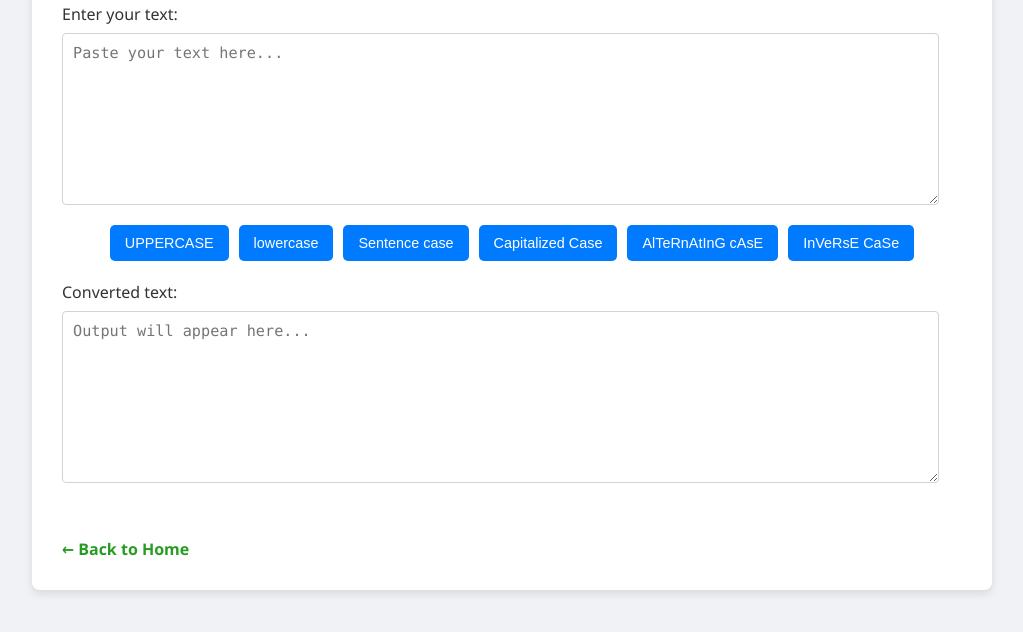
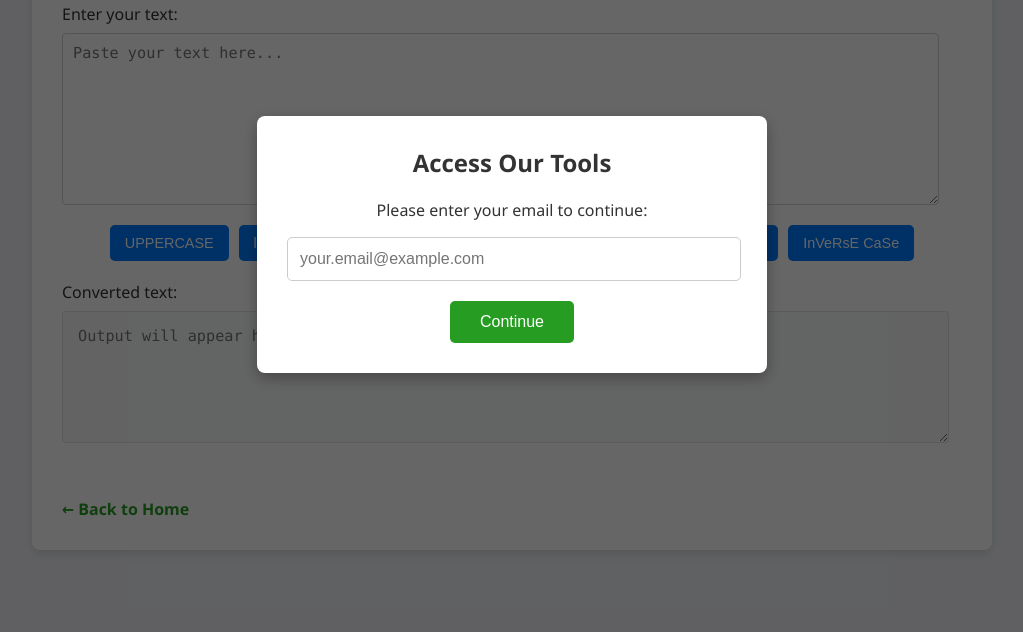
Before and after one commit to yanivbarlev/startwebtools, a plain HTML site: page text-case-converter.html in a window 1280 px wide. Shown: the part 156-788 px from the top of the page, without its empty margins (128-1151 px from the left). Drawn offline with Linux system fonts and the light colour scheme.

Commit message:
email collect setup

```diff
--- a/text-case-converter.html
+++ b/text-case-converter.html
@@ -21,14 +21,79 @@
         .button-group { display: flex; flex-wrap: wrap; gap: 10px; justify-content: center; margin-bottom: 20px; }
         button.case-button { background-color: #007bff; color: white; padding: 10px 15px; border: none; border-radius: 5px; font-size: 0.9em; cursor: pointer;}
         button.case-button:hover { background-color: #0056b3; }
-        #textOutput { background-color: #f8f9fa; padding: 15px; border: 1px solid #dee2e6; border-radius: 4px; white-space: pre-wrap; word-wrap: break-word; min-height: 100px; font-family: Consolas, Monaco, 'Andale Mono', 'Ubuntu Mono', monospace; font-size: 0.95em;}
+        #textOutputCase { background-color: #f8f9fa; padding: 15px; border: 1px solid #dee2e6; border-radius: 4px; white-space: pre-wrap; word-wrap: break-word; min-height: 100px; font-family: Consolas, Monaco, 'Andale Mono', 'Ubuntu Mono', monospace; font-size: 0.95em;}
         .error { color: red; font-weight: bold; margin-bottom: 10px; }
         a.back-link { display: inline-block; margin-top: 25px; color: #269D22; text-decoration: none; font-weight: bold;}
         a.back-link:hover { text-decoration: underline; }
         label { display: block; margin-bottom: 8px; font-weight: 500; }
+
+        /* Popup Modal Styles */
+        .popup-overlay {
+            position: fixed;
+            top: 0;
+            left: 0;
+            width: 100%;
+            height: 100%;
+            background-color: rgba(0, 0, 0, 0.6);
+            display: none; /* Hidden by default */
+            justify-content: center;
+            align-items: center;
+            z-index: 1000;
+        }
+        .popup-content {
+            background-color: #fff;
+            padding: 30px;
+            border-radius: 8px;
+            box-shadow: 0 5px 15px rgba(0,0,0,0.3);
+            width: 90%;
+            max-width: 450px;
+            text-align: center;
+        }
+        .popup-content h2 {
+            margin-top: 0;
+            margin-bottom: 20px;
+            color: #333;
+        }
+        .popup-content input[type="email"] {
+            width: calc(100% - 22px); /* Full width minus padding/border */
+            padding: 12px;
+            margin-bottom: 20px;
+            border: 1px solid #ccc;
+            border-radius: 5px;
+            font-size: 1em;
+        }
+        .popup-content button {
+            background-color: #269D22;
+            color: white;
+            padding: 12px 30px;
+            border: none;
+            border-radius: 5px;
+            font-size: 1em;
+            cursor: pointer;
+        }
+        .popup-content button:hover {
+            background-color: #1e7e1b;
+        }
+        .popup-error {
+            color: red;
+            font-size: 0.9em;
+            margin-top: -10px;
+            margin-bottom: 10px;
+        }
     </style>
 </head>
 <body>
+    <!-- Email Popup Modal -->
+    <div id="emailPopup" class="popup-overlay">
+        <div class="popup-content">
+            <h2>Access Our Tools</h2>
+            <p>Please enter your email to continue:</p>
+            <input type="email" id="popupEmailInput" placeholder="your.email@example.com" required>
+            <div id="popupErrorMessage" class="popup-error"></div>
+            <button onclick="handlePopupSubmit()">Continue</button>
+        </div>
+    </div>
+
     <div class="tool-container">
         <h1>Text Case Converter</h1>
         <label for="textInput">Enter your text:</label>
@@ -51,6 +116,93 @@
     </div>
 
     <script>
+        window.onload = function() {
+            showEmailPopup();
+        };
+
+        function showEmailPopup() {
+            document.getElementById('emailPopup').style.display = 'flex';
+        }
+
+        function hideEmailPopup() {
+            document.getElementById('emailPopup').style.display = 'none';
+        }
+
+        function isValidEmail(email) {
+            // Basic email validation regex
+            const emailRegex = /^[^\s@]+@[^\s@]+\.[^\s@]+$/;
+            return emailRegex.test(email);
+        }
+
+        function handlePopupSubmit() {
+            const emailInput = document.getElementById('popupEmailInput');
+            const email = emailInput.value.trim();
+            const popupErrorElement = document.getElementById('popupErrorMessage');
+            popupErrorElement.textContent = ''; // Clear previous errors
+
+            if (!email) {
+                popupErrorElement.textContent = 'Email address is required.';
+                emailInput.focus();
+                return;
+            }
+
+            if (!isValidEmail(email)) {
+                popupErrorElement.textContent = 'Please enter a valid email address.';
+                emailInput.focus();
+                return;
+            }
+
+            // --- Send data to Google Apps Script ---
+            const scriptURL = 'YOUR_GOOGLE_APPS_SCRIPT_WEB_APP_URL_HERE'; // <--- PASTE YOUR WEB APP URL HERE
+            const formData = {
+                email: email,
+                userAgent: navigator.userAgent,
+                sourcePage: window.location.pathname // or a fixed string like 'text-case-converter'
+            };
+
+            // Disable button to prevent multiple submissions
+            const submitButton = document.querySelector('#emailPopup .popup-content button');
+            submitButton.disabled = true;
+            submitButton.textContent = 'Submitting...';
+
+            fetch(scriptURL, {
+                method: 'POST',
+                mode: 'cors', // Required for cross-origin requests to Apps Script
+                cache: 'no-cache',
+                redirect: 'follow',
+                referrerPolicy: 'no-referrer',
+                body: JSON.stringify(formData),
+                headers: {
+                    'Content-Type': 'text/plain;charset=utf-8', // Apps Script expects text/plain for POST body with JSON.parse
+                }
+            })
+            .then(response => response.json()) // Assuming Apps Script returns JSON
+            .then(data => {
+                console.log('Success (Apps Script):', data);
+                if (data.status === 'success') {
+                    // Optionally show a success message to the user before hiding
+                    // popupErrorElement.textContent = 'Email submitted successfully!';
+                    // setTimeout(hideEmailPopup, 1500); // Hide after a delay
+                    hideEmailPopup();
+                } else {
+                    popupErrorElement.textContent = 'Submission failed: ' + (data.message || 'Unknown error');
+                }
+            })
+            .catch(error => {
+                console.error('Error sending to Apps Script:', error);
+                popupErrorElement.textContent = 'Could not submit email. Please check your connection or try again later.';
+            })
+            .finally(() => {
+                // Re-enable button
+                submitButton.disabled = false;
+                submitButton.textContent = 'Continue';
+            });
+
+            // localStorage.setItem('collectedEmails', JSON.stringify(emails)); // Keep or remove localStorage as a fallback/local copy if desired
+            // console.log('Email collected (localStorage):', email);
+            // hideEmailPopup(); // Moved to fetch .then() or .finally()
+        }
+
         function convertToCase(caseType) {
             const inputText = document.getElementById('textInputCase').value;
             const outputElement = document.getElementById('textOutputCase');
```
